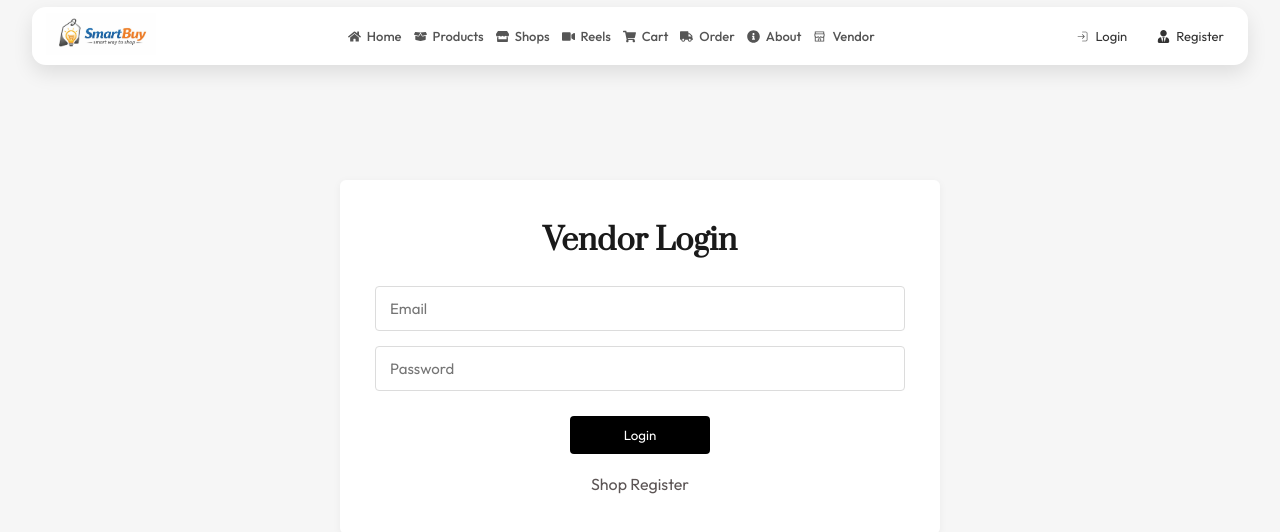
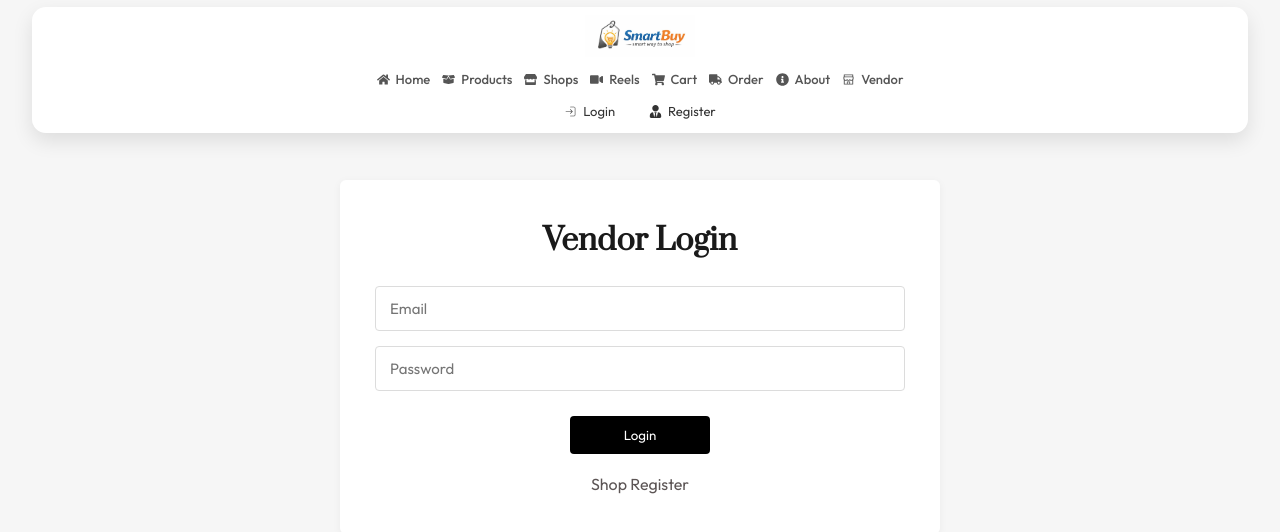
Before and after one commit to RohitKushwah19032001-RK/SmartBuy_Frontend, a React (Vite) app: page /vendor/login in a window 1280 px wide. Shown: the top 532 px of the page. Built offline with nearby package versions, Linux system fonts and the light colour scheme.

Commit message:
updated shoResp

```diff
--- a/src/styles/Navbar.module.css
+++ b/src/styles/Navbar.module.css
@@ -102,17 +102,26 @@
 
 
 @media (min-width: 768px) and (max-width: 1280px) {
-  .navbar {
+
+   .navbar {
     width: 95%;
-    padding: 6px 14px;
+    padding: 8px 14px;
     border-radius: 14px;
 
     display: flex;
+    flex-direction: column;   /* 🔥 IMPORTANT: 2 ROW SYSTEM */
+    gap: 10px;
+    height: auto;
+  }
+
+  /* =========================
+     TOP ROW: LOGO + LINKS
+  ========================= */
+  .topRow {
+    display: flex;
     align-items: center;
     justify-content: space-between;
-
-    flex-wrap: nowrap;   /* 🔥 IMPORTANT: STOP 3 LINES */
-    gap: 10px;
+    width: 100%;
   }
 
   .logo img {
@@ -122,10 +131,8 @@
 
   .navLinks {
     display: flex;
-    flex: 1;             /* take middle space */
-    justify-content: center;
     gap: 12px;
-    flex-wrap: nowrap;
+    align-items: center;
   }
 
   .navLinks a {
@@ -133,11 +140,14 @@
     white-space: nowrap;
   }
 
+  /* =========================
+     BOTTOM ROW: LOGIN / REGISTER
+  ========================= */
   .userSection {
+    width: 100%;
     display: flex;
-    align-items: center;
+    justify-content: center;
     gap: 10px;
-    white-space: nowrap;
   }
 
   .userName {
@@ -146,12 +156,12 @@
 
   .logoutBtn,
   .loginBtn {
-    padding: 5px 10px;
+    padding: 6px 12px;
     font-size: 13px;
   }
 
   .hamburger {
-    display: none; /* tablet pe hide */
+    display: none;
   }
 }
 
```
